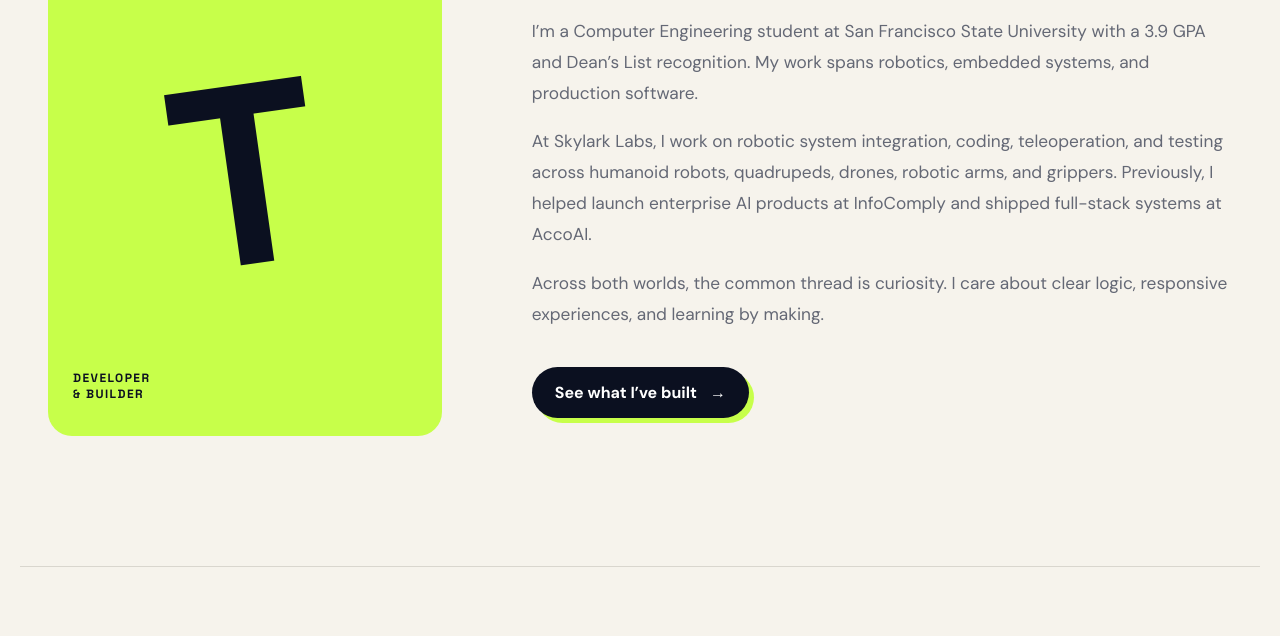
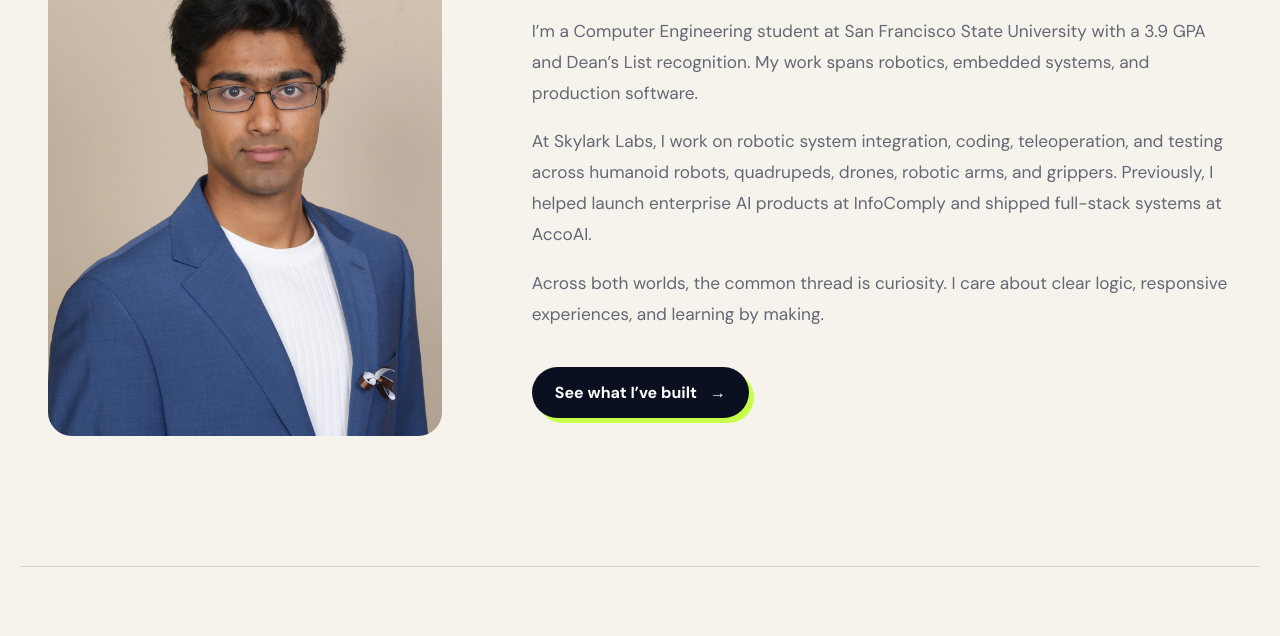
Before and after one commit to vypearr/vypearr.github.io, a plain HTML site: page about.html in a window 1280 px wide. Shown: the part 720-1356 px from the top of the page. Drawn offline with Linux system fonts and the light colour scheme.

Commit message:
Add profile picture to About page

```diff
--- /dev/null
+++ b/about.css
@@ -0,0 +1 @@
+.profile-portrait{margin:0;background:#ded7cc}.profile-portrait img{width:100%;height:100%;object-fit:cover;object-position:center 24%;transition:transform .5s ease}.profile-portrait:hover img{transform:scale(1.025)}
--- a/about.html
+++ b/about.html
@@ -6,7 +6,7 @@
   <title>About — Tarun</title>
   <link rel="preconnect" href="https://fonts.googleapis.com"><link rel="preconnect" href="https://fonts.gstatic.com" crossorigin>
   <link href="https://fonts.googleapis.com/css2?family=DM+Sans:wght@400;500;600;700&family=Space+Grotesk:wght@500;600;700&display=swap" rel="stylesheet">
-  <link rel="stylesheet" href="styles.css"><script src="script.js" defer></script>
+  <link rel="stylesheet" href="styles.css"><link rel="stylesheet" href="about.css"><script src="script.js" defer></script>
 </head>
 <body>
   <a class="skip-link" href="#main">Skip to content</a>
@@ -22,7 +22,9 @@
       <p class="about-lead">I’m Tarun, a developer who likes understanding how things work—and then building something better with what I learn.</p>
     </section>
     <section class="about-grid section-shell">
-      <div class="about-portrait reveal" aria-hidden="true"><div class="portrait-mark">T</div><p>DEVELOPER<br>& BUILDER</p></div>
+      <figure class="about-portrait profile-portrait reveal">
+        <img src="images/tarun-profile.jpg" alt="Portrait of Tarun Ambati" width="2400" height="3000">
+      </figure>
       <div class="about-copy reveal">
         <h2>A little more about me</h2>
         <p>I’m a Computer Engineering student at San Francisco State University with a 3.9 GPA and Dean’s List recognition. My work spans robotics, embedded systems, and production software.</p>
```
Also changed, not shown: images/tarun-profile.jpg (added).
